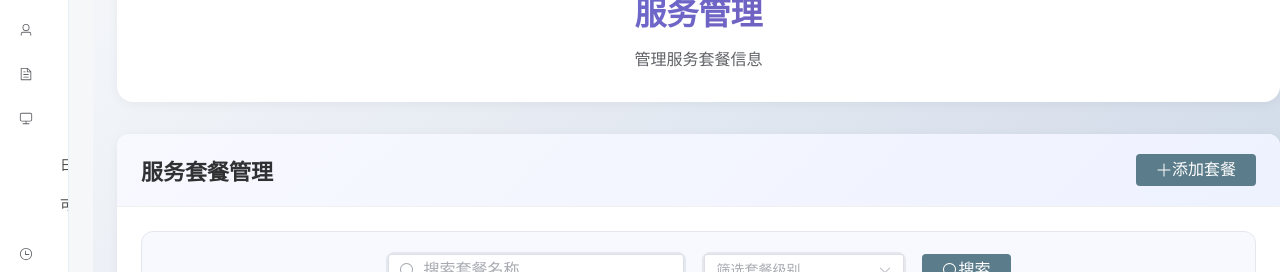
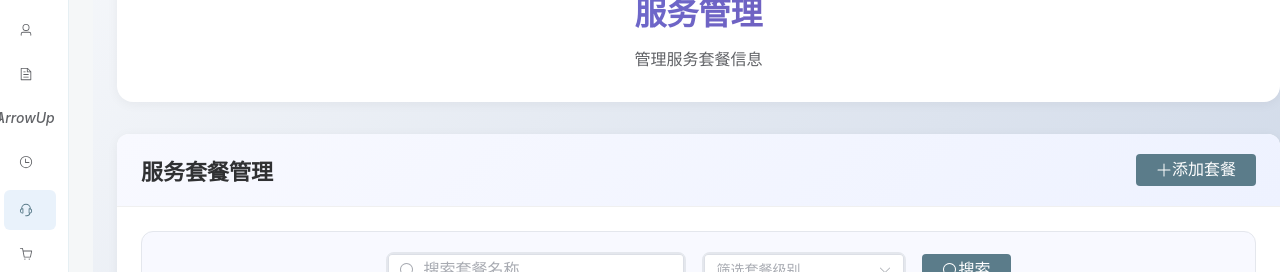
Before and after one commit to lishiyang503/1234, a Vue app: page /service in a window 1280 px wide. Shown: the part 173-445 px from the top of the page. Built offline with nearby package versions, Linux system fonts and the light colour scheme; no server answers; sample sign-in values are in the browser's storage.

Commit message:
实现健康监测子菜单的展开/收起功能

```diff
--- a/src/views/Layout.vue
+++ b/src/views/Layout.vue
@@ -128,15 +128,13 @@
               <el-icon><Document /></el-icon>
               <span>健康档案</span>
             </div>
-            <div
-              class="menu-item"
-              :class="{ active: $route.path.includes('/health-monitoring') }"
-              @click="navigateTo('/health-monitoring/daily')"
-            >
+            <div class="menu-item has-submenu" :class="{ active: $route.path.includes('/health-monitoring'), expanded: isHealthMonitoringExpanded }">
+              <div class="menu-item-main" @click="toggleHealthMonitoringSubmenu">
                 <el-icon><Monitor /></el-icon>
                 <span>健康监测</span>
+                <el-icon class="submenu-toggle-icon">{{ isHealthMonitoringExpanded ? 'ArrowUp' : 'ArrowDown' }}</el-icon>
               </div>
-            <div class="submenu-vertical">
+              <div class="submenu-vertical" :class="{ expanded: isHealthMonitoringExpanded }">
                 <div
                   class="submenu-item"
                   :class="{ active: $route.path === '/health-monitoring/daily' }"
@@ -150,6 +148,7 @@
                   @click="navigateTo('/health-monitoring/visualization')"
                 >
                   <span>可视化监测数据图</span>
+                </div>
               </div>
             </div>
             <div
@@ -237,6 +236,7 @@ const role = ref('')
 const greeting = ref('')
 const isSidebarHovered = ref(false)
 const isSidebarPinned = ref(false)
+const isHealthMonitoringExpanded = ref(true)
 
 // 计算问候语
 const getGreeting = () => {
@@ -291,6 +291,10 @@ const toggleSidebarPin = () => {
   isSidebarPinned.value = !isSidebarPinned.value
   // 保存状态到localStorage
   localStorage.setItem('sidebarPinned', isSidebarPinned.value.toString())
+}
+
+const toggleHealthMonitoringSubmenu = () => {
+  isHealthMonitoringExpanded.value = !isHealthMonitoringExpanded.value
 }
 </script>
 
@@ -586,6 +590,17 @@ const toggleSidebarPin = () => {
   display: flex;
   flex-direction: column;
   gap: 4px;
+  max-height: 0;
+  overflow: hidden;
+  opacity: 0;
+  visibility: hidden;
+  transition: all 0.3s ease;
+}
+
+.submenu-vertical.expanded {
+  max-height: 200px;
+  opacity: 1;
+  visibility: visible;
 }
 
 .submenu-vertical .submenu-item {
@@ -751,6 +766,13 @@ const toggleSidebarPin = () => {
   font-size: 14px;
   font-weight: 500;
   width: 100%;
+  cursor: pointer;
+  justify-content: space-between;
+}
+
+.submenu-toggle-icon {
+  font-size: 14px;
+  transition: transform 0.3s ease;
 }
 
 .menu-item.has-submenu:hover .menu-item-main {
```
Lines whose indentation alone changed are shown as unchanged.
